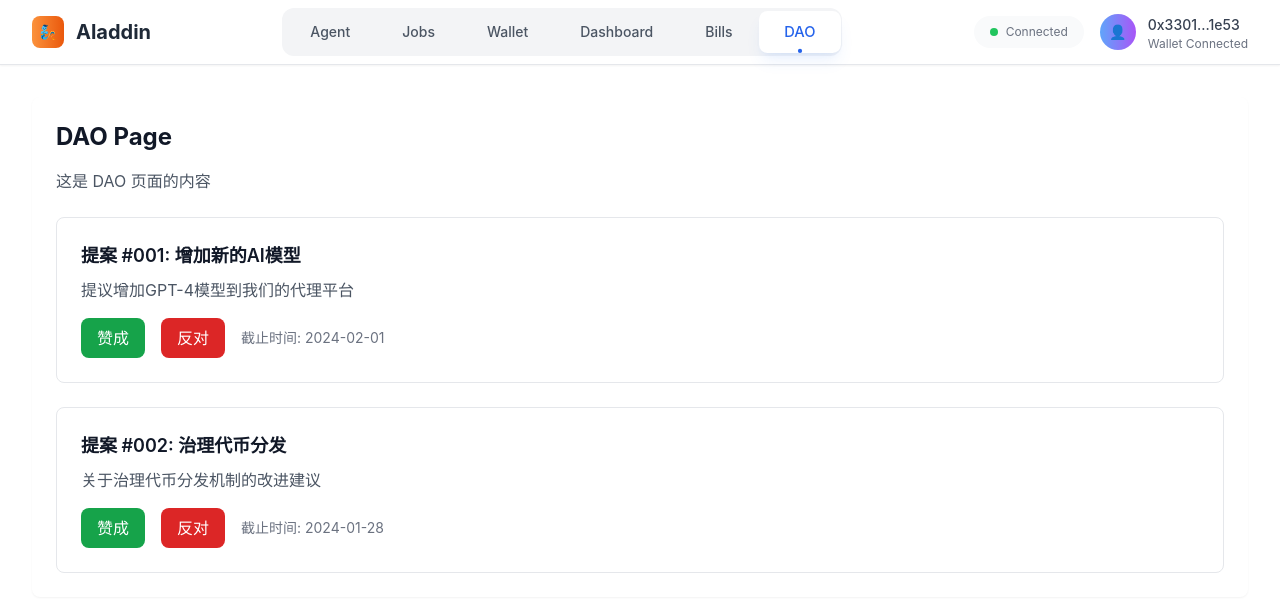
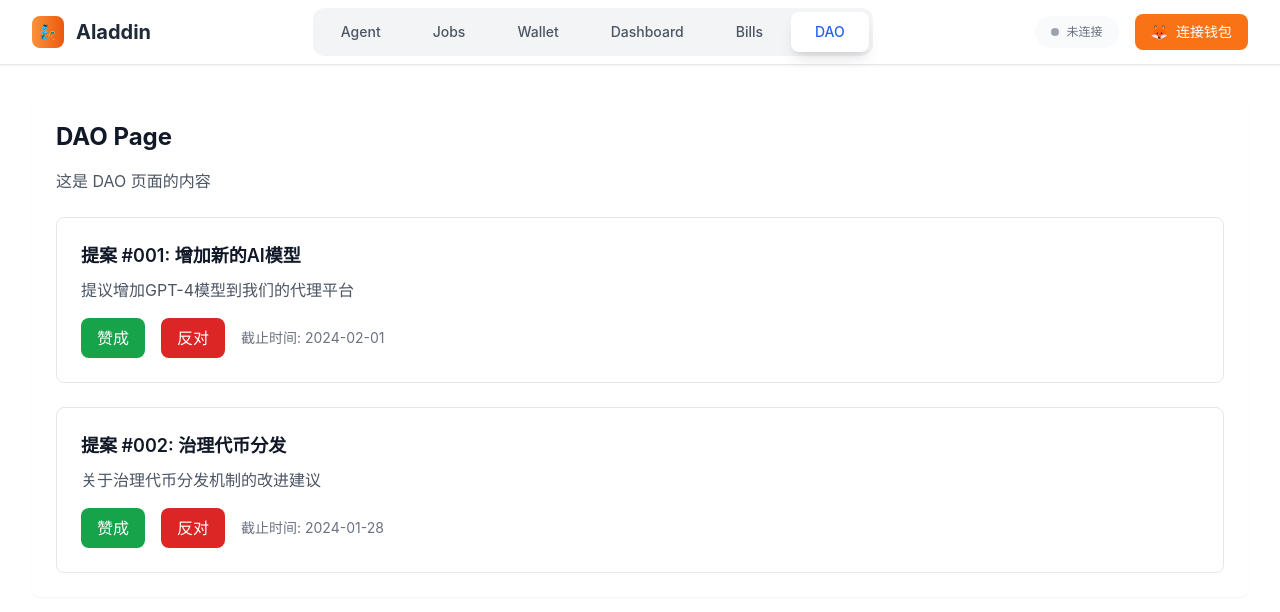
Before and after one commit to Aladdin-5/aladdin-frontend, a React app: page /dao in a window 1280 px wide. Shown: the top 612 px of the page. Built offline with nearby package versions, Linux system fonts and the light colour scheme; the HTML template or start-up script is replaced by a standard one.

Commit message:
feat:连接钱包，请求拦截是否登录前包

```diff
--- a/src/compoments/Header.tsx
+++ b/src/compoments/Header.tsx
@@ -1,7 +1,76 @@
+import React, { useState, useEffect } from 'react';
 import { Link, useLocation } from 'react-router-dom';
+import SimpleMetaMaskAuth from '@/utils/metaMask';
 
-const Header = () => {
+const Header: React.FC = () => {
   const location = useLocation();
+  const [isConnected, setIsConnected] = useState(false);
+  const [walletAddress, setWalletAddress] = useState<string | null>(null);
+  const [isConnecting, setIsConnecting] = useState(false);
+  const [showDropdown, setShowDropdown] = useState(false);
+
+  const auth = SimpleMetaMaskAuth.getInstance();
+
+  // 检查连接状态
+  useEffect(() => {
+    const checkConnection = () => {
+      setIsConnected(auth.getIsConnected());
+      setWalletAddress(auth.getWalletAddress());
+    };
+
+    checkConnection();
+
+    // 监听账户变化
+    const handleAccountsChanged = () => {
+      checkConnection();
+    };
+
+    if (auth.isMetaMaskInstalled()) {
+      (window as any).ethereum.on('accountsChanged', handleAccountsChanged);
+    }
+
+    return () => {
+      if (auth.isMetaMaskInstalled()) {
+        (window as any).ethereum.removeListener('accountsChanged', handleAccountsChanged);
+      }
+    };
+  }, []);
+
+  // 连接钱包
+  const handleConnect = async () => {
+    if (!auth.isMetaMaskInstalled()) {
+      alert('请先安装 MetaMask 钱包');
+      return;
+    }
+
+    setIsConnecting(true);
+    try {
+      const address = await auth.connectWallet();
+      setIsConnected(true);
+      setWalletAddress(address);
+      alert('钱包连接成功！');
+    } catch (error: any) {
+      alert(`连接失败: ${error.message}`);
+    } finally {
+      setIsConnecting(false);
+    }
+  };
+
+  // 断开连接
+  const handleDisconnect = () => {
+    auth.disconnectWallet();
+    setIsConnected(false);
+    setWalletAddress(null);
+    setShowDropdown(false);
+  };
+
+  // 复制地址
+  const copyAddress = () => {
+    if (walletAddress) {
+      navigator.clipboard.writeText(walletAddress);
+      alert('地址已复制');
+    }
+  };
 
   // 判断当前路由是否活跃
   const isActiveRoute = (path: string) => {
@@ -25,72 +94,117 @@ const Header = () => {
           {/* 左侧 Logo */}
           <div className="flex items-center flex-shrink-0">
             <Link to="/" className="flex items-center group">
-              {/* Logo图标 */}
-              <div className="w-8 h-8 bg-gradient-to-r from-orange-400 to-orange-600 rounded-lg flex items-center justify-center mr-3 group-hover:shadow-md transition-shadow">
+              <div className="w-8 h-8 bg-gradient-to-r from-orange-400 to-orange-600 rounded-lg flex items-center justify-center mr-3">
                 <span className="text-white font-bold text-sm">🧞</span>
               </div>
-              <span className="text-xl font-bold text-gray-800 group-hover:text-gray-900 transition-colors">
-                Aladdin
-              </span>
+              <span className="text-xl font-bold text-gray-800">Aladdin</span>
             </Link>
           </div>
 
-          {/* 中间导航标签页 */}
+          {/* 中间导航 */}
           <nav className="hidden md:flex items-center">
             <div className="flex bg-gray-100 rounded-xl p-1 space-x-1">
               {navItems.map((item) => (
                 <Link
                   key={item.path}
                   to={item.path}
-                  className={`
-                    relative px-6 py-2.5 rounded-lg text-sm font-medium transition-all duration-300 ease-in-out
-                    ${
-                      isActiveRoute(item.path)
-                        ? 'bg-white text-blue-600 shadow-lg shadow-blue-500/10 transform scale-105'
-                        : 'text-gray-600 hover:text-gray-900 hover:bg-white/60 hover:shadow-sm'
-                    }
-                  `}
+                  className={`px-6 py-2.5 rounded-lg text-sm font-medium transition-all ${
+                    isActiveRoute(item.path)
+                      ? 'bg-white text-blue-600 shadow-lg'
+                      : 'text-gray-600 hover:text-gray-900 hover:bg-white/60'
+                  }`}
                 >
                   {item.label}
-                  {/* 活跃状态指示器 */}
-                  {isActiveRoute(item.path) && (
-                    <div className="absolute bottom-0 left-1/2 transform -translate-x-1/2 w-1 h-1 bg-blue-600 rounded-full"></div>
-                  )}
                 </Link>
               ))}
             </div>
           </nav>
 
-          {/* 移动端菜单按钮 */}
-          <div className="md:hidden">
-            <button className="p-2 rounded-md text-gray-400 hover:text-gray-500 hover:bg-gray-100">
-              <svg className="h-6 w-6" fill="none" viewBox="0 0 24 24" stroke="currentColor">
-                <path strokeLinecap="round" strokeLinejoin="round" strokeWidth={2} d="M4 6h16M4 12h16M4 18h16" />
-              </svg>
-            </button>
-          </div>
-
-          {/* 右侧用户信息 */}
-          <div className="hidden md:flex items-center space-x-4">
-            {/* 钱包状态指示器 */}
-            <div className="flex items-center space-x-2 bg-gray-50 rounded-full px-4 py-2 hover:bg-gray-100 transition-colors">
-              <div className="w-2 h-2 bg-green-500 rounded-full animate-pulse"></div>
-              <span className="text-xs text-gray-500">Connected</span>
+          {/* 右侧钱包区域 */}
+          <div className="flex items-center space-x-4">
+            {/* 连接状态指示器 */}
+            <div className={`flex items-center space-x-2 px-4 py-2 rounded-full ${
+              isConnected ? 'bg-green-50' : 'bg-gray-50'
+            }`}>
+              <div className={`w-2 h-2 rounded-full ${
+                isConnected ? 'bg-green-500 animate-pulse' : 'bg-gray-400'
+              }`}></div>
+              <span className={`text-xs ${
+                isConnected ? 'text-green-600' : 'text-gray-500'
+              }`}>
+                {isConnected ? '已连接' : '未连接'}
+              </span>
             </div>
 
-            {/* 用户头像和信息 */}
-            <div className="flex items-center space-x-3 cursor-pointer group">
-              <div className="w-9 h-9 bg-gradient-to-r from-blue-400 to-purple-500 rounded-full flex items-center justify-center group-hover:shadow-lg transition-shadow">
-                <span className="text-white text-sm font-medium">👤</span>
+            {/* 钱包按钮 */}
+            {isConnected ? (
+              <div className="relative">
+                <button
+                  onClick={() => setShowDropdown(!showDropdown)}
+                  className="flex items-center space-x-3 px-4 py-2 rounded-lg bg-blue-50 hover:bg-blue-100 transition-colors"
+                >
+                  <div className="w-8 h-8 bg-gradient-to-r from-blue-400 to-purple-500 rounded-full flex items-center justify-center">
+                    <span className="text-white text-sm">🦊</span>
+                  </div>
+                  <span className="text-sm font-medium text-gray-700">
+                    {auth.formatAddress(walletAddress)}
+                  </span>
+                </button>
+
+                {/* 下拉菜单 */}
+                {showDropdown && (
+                  <div className="absolute right-0 mt-2 w-48 bg-white rounded-lg shadow-lg border z-50">
+                    <div className="p-2">
+                      <button
+                        onClick={copyAddress}
+                        className="w-full text-left px-3 py-2 text-sm text-gray-700 hover:bg-gray-100 rounded"
+                      >
+                        复制地址
+                      </button>
+                      <button
+                        onClick={handleDisconnect}
+                        className="w-full text-left px-3 py-2 text-sm text-red-600 hover:bg-red-50 rounded"
+                      >
+                        断开连接
+                      </button>
+                    </div>
+                  </div>
+                )}
               </div>
-              <div className="hidden lg:block">
-                <span className="text-sm font-medium text-gray-700 group-hover:text-gray-900">0x3301...1e53</span>
-                <div className="text-xs text-gray-500">Wallet Connected</div>
-              </div>
-            </div>
+            ) : (
+              <button
+                onClick={handleConnect}
+                disabled={isConnecting}
+                className={`flex items-center space-x-2 px-4 py-2 rounded-lg font-medium text-sm transition-all ${
+                  isConnecting
+                    ? 'bg-gray-100 text-gray-400 cursor-not-allowed'
+                    : 'bg-orange-500 text-white hover:bg-orange-600'
+                }`}
+              >
+                {isConnecting ? (
+                  <>
+                    <div className="w-4 h-4 border-2 border-gray-300 border-t-gray-600 rounded-full animate-spin"></div>
+                    <span>连接中...</span>
+                  </>
+                ) : (
+                  <>
+                    <span>🦊</span>
+                    <span>连接钱包</span>
+                  </>
+                )}
+              </button>
+            )}
           </div>
         </div>
       </div>
+
+      {/* 点击外部关闭下拉菜单 */}
+      {showDropdown && (
+        <div
+          className="fixed inset-0 z-40"
+          onClick={() => setShowDropdown(false)}
+        ></div>
+      )}
     </header>
   );
 };
--- /dev/null
+++ b/src/utils/metaMask.ts
@@ -0,0 +1,130 @@
+
+interface WindowWithEthereum extends Window {
+  ethereum?: any;
+}
+
+class SimpleMetaMaskAuth {
+  private static instance: SimpleMetaMaskAuth;
+  private walletAddress: string | null = null;
+  private isConnected: boolean = false;
+
+  private constructor() {
+    this.loadFromStorage();
+    this.setupEventListeners();
+  }
+
+  public static getInstance(): SimpleMetaMaskAuth {
+    if (!SimpleMetaMaskAuth.instance) {
+      SimpleMetaMaskAuth.instance = new SimpleMetaMaskAuth();
+    }
+    return SimpleMetaMaskAuth.instance;
+  }
+
+  // 检查是否安装了 MetaMask
+  public isMetaMaskInstalled(): boolean {
+    const { ethereum } = window as WindowWithEthereum;
+    return Boolean(ethereum && ethereum.isMetaMask);
+  }
+
+  // 连接钱包
+  public async connectWallet(): Promise<string> {
+    if (!this.isMetaMaskInstalled()) {
+      throw new Error('请先安装 MetaMask 钱包');
+    }
+
+    try {
+      const { ethereum } = window as WindowWithEthereum;
+
+      // 请求连接
+      const accounts = await ethereum.request({
+        method: 'eth_requestAccounts',
+      });
+
+      if (accounts.length === 0) {
+        throw new Error('没有找到账户');
+      }
+
+      const address = accounts[0];
+      this.walletAddress = address;
+      this.isConnected = true;
+
+      // 保存到本地存储
+      this.saveToStorage();
+
+      return address;
+    } catch (error: any) {
+      throw new Error(error.message || '连接失败');
+    }
+  }
+
+  // 断开连接
+  public disconnectWallet(): void {
+    this.walletAddress = null;
+    this.isConnected = false;
+    this.clearStorage();
+  }
+
+  // 获取钱包地址
+  public getWalletAddress(): string | null {
+    return this.walletAddress;
+  }
+
+  // 检查是否已连接
+  public getIsConnected(): boolean {
+    return this.isConnected && !!this.walletAddress;
+  }
+
+  // 格式化地址显示
+  public formatAddress(address: string | null): string {
+    if (!address) return '';
+    return `${address.slice(0, 6)}...${address.slice(-4)}`;
+  }
+
+  // 监听账户变化
+  private setupEventListeners(): void {
+    if (!this.isMetaMaskInstalled()) return;
+
+    const { ethereum } = window as WindowWithEthereum;
+
+    // 监听账户变化
+    ethereum.on('accountsChanged', (accounts: string[]) => {
+      if (accounts.length === 0) {
+        this.disconnectWallet();
+      } else {
+        this.walletAddress = accounts[0];
+        this.saveToStorage();
+      }
+    });
+  }
+
+  // 保存到本地存储
+  private saveToStorage(): void {
+    if (typeof window !== 'undefined') {
+      localStorage.setItem('metamask_address', this.walletAddress || '');
+      localStorage.setItem('metamask_connected', this.isConnected.toString());
+    }
+  }
+
+  // 从本地存储加载
+  private loadFromStorage(): void {
+    if (typeof window !== 'undefined') {
+      const address = localStorage.getItem('metamask_address');
+      const connected = localStorage.getItem('metamask_connected') === 'true';
+
+      if (address && connected) {
+        this.walletAddress = address;
+        this.isConnected = true;
+      }
+    }
+  }
+
+  // 清除本地存储
+  private clearStorage(): void {
+    if (typeof window !== 'undefined') {
+      localStorage.removeItem('metamask_address');
+      localStorage.removeItem('metamask_connected');
+    }
+  }
+}
+
+export default SimpleMetaMaskAuth;
```
Also changed, not shown: src/config/api.ts (+63 -6 lines).
